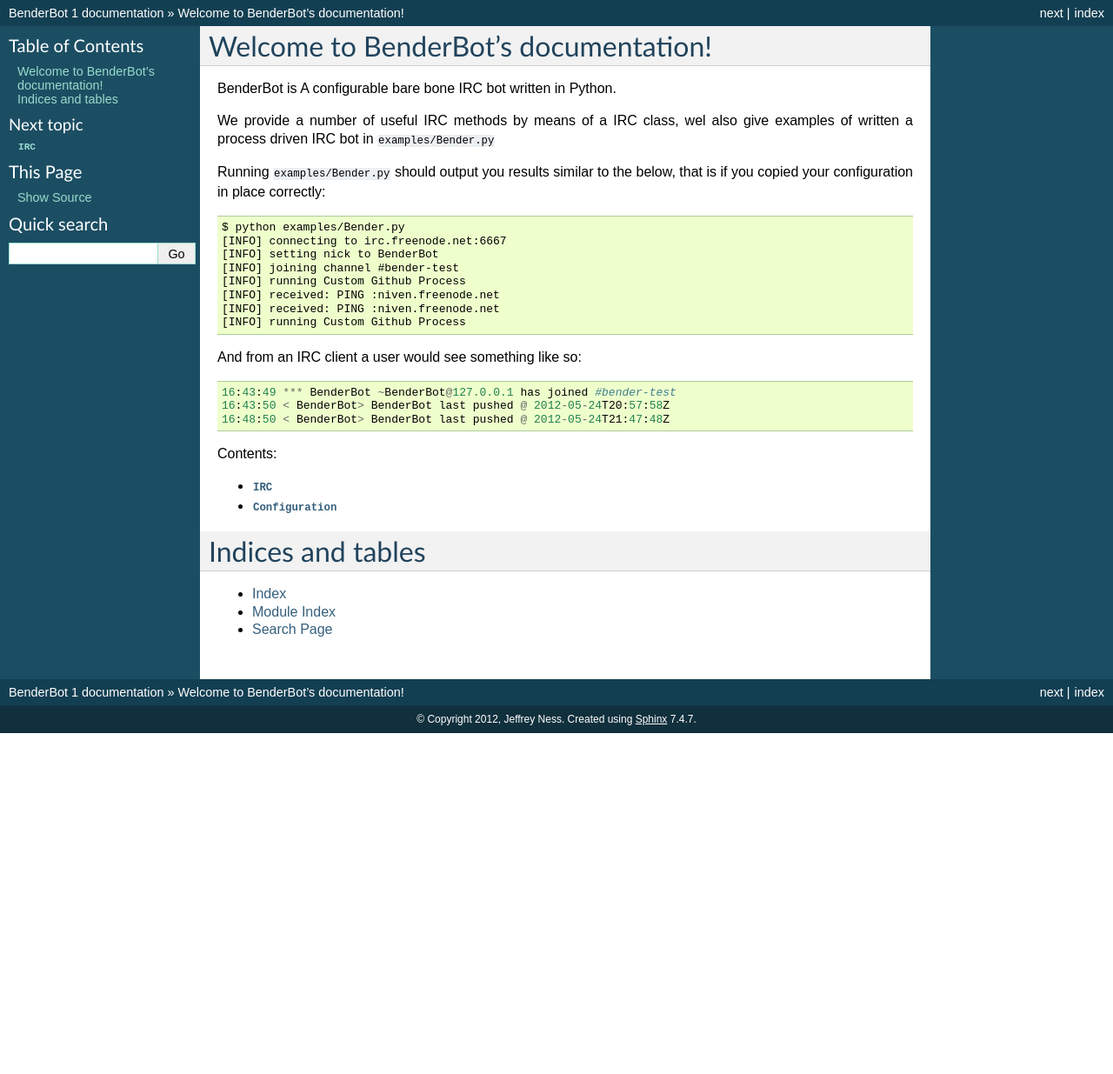
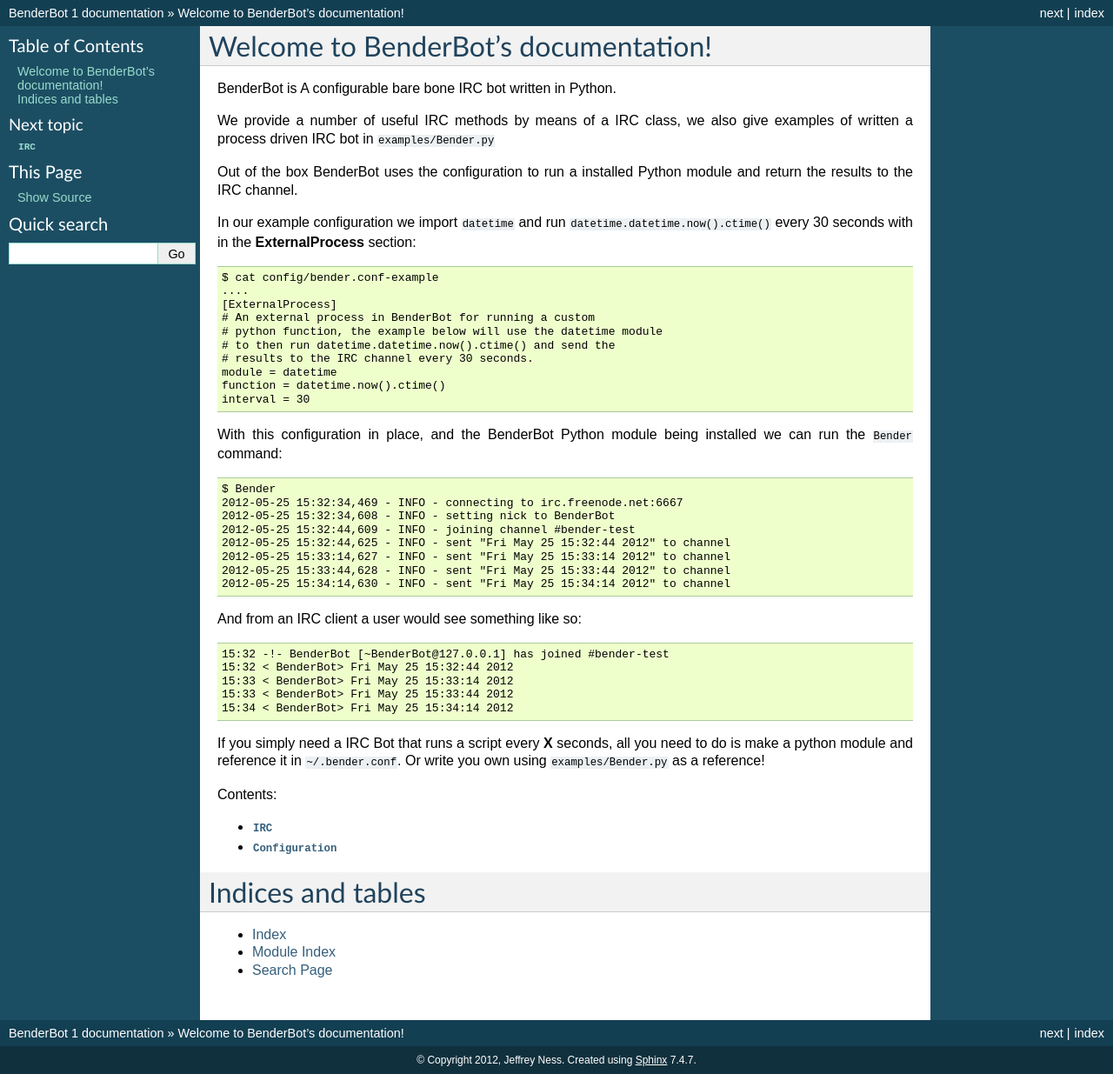
Before and after one commit to jness/BenderBot, a Sphinx documentation site: the page built from doc/index.rst, in a window 1280 px wide. Shown: the whole page at 87% size. Built offline with Sphinx 7.4.7, drawn with Linux system fonts in a browser that asks for light colours; before the commit the page ends 900 px from its top, so only the background shows below that.

Commit message:
sphinx doc update

```diff
--- a/doc/index.rst
+++ b/doc/index.rst
@@ -9,25 +9,48 @@
 BenderBot is A configurable bare bone IRC bot written in Python.
 
 We provide a number of useful IRC methods by means of a IRC class,
-wel also give examples of written a process driven IRC bot in ``examples/Bender.py``
+we also give examples of written a process driven IRC bot in ``examples/Bender.py``
 
-Running ``examples/Bender.py`` should output you results similar to the below,
-that is if you copied your configuration in place correctly::
+Out of the box BenderBot uses the configuration to run a installed Python
+module and return the results to the IRC channel.
 
-    $ python examples/Bender.py
-    [INFO] connecting to irc.freenode.net:6667
-    [INFO] setting nick to BenderBot
-    [INFO] joining channel #bender-test
-    [INFO] running Custom Github Process
-    [INFO] received: PING :niven.freenode.net
-    [INFO] received: PING :niven.freenode.net
-    [INFO] running Custom Github Process
+In our example configuration we import ``datetime`` and run ``datetime.datetime.now().ctime()``
+every 30 seconds with in the **ExternalProcess** section::
+
+    $ cat config/bender.conf-example
+    ....
+    [ExternalProcess]
+    # An external process in BenderBot for running a custom
+    # python function, the example below will use the datetime module
+    # to then run datetime.datetime.now().ctime() and send the
+    # results to the IRC channel every 30 seconds.
+    module = datetime
+    function = datetime.now().ctime()
+    interval = 30
+
+With this configuration in place, and the BenderBot Python module being installed
+we can run the ``Bender`` command::
+
+    $ Bender
+    2012-05-25 15:32:34,469 - INFO - connecting to irc.freenode.net:6667
+    2012-05-25 15:32:34,608 - INFO - setting nick to BenderBot
+    2012-05-25 15:32:44,609 - INFO - joining channel #bender-test
+    2012-05-25 15:32:44,625 - INFO - sent "Fri May 25 15:32:44 2012" to channel
+    2012-05-25 15:33:14,627 - INFO - sent "Fri May 25 15:33:14 2012" to channel
+    2012-05-25 15:33:44,628 - INFO - sent "Fri May 25 15:33:44 2012" to channel
+    2012-05-25 15:34:14,630 - INFO - sent "Fri May 25 15:34:14 2012" to channel
 
 And from an IRC client a user would see something like so::
 
-    16:43:49 *** BenderBot ~BenderBot@127.0.0.1 has joined #bender-test
-    16:43:50 < BenderBot> BenderBot last pushed @ 2012-05-24T20:57:58Z
-    16:48:50 < BenderBot> BenderBot last pushed @ 2012-05-24T21:47:48Z
+    15:32 -!- BenderBot [~BenderBot@127.0.0.1] has joined #bender-test
+    15:32 < BenderBot> Fri May 25 15:32:44 2012
+    15:33 < BenderBot> Fri May 25 15:33:14 2012
+    15:33 < BenderBot> Fri May 25 15:33:44 2012
+    15:34 < BenderBot> Fri May 25 15:34:14 2012
+
+If you simply need a IRC Bot that runs a script every **X** seconds,
+all you need to do is make a python module and reference it in ``~/.bender.conf``.
+Or write you own using ``examples/Bender.py`` as a reference!
 
 Contents:
 
```
